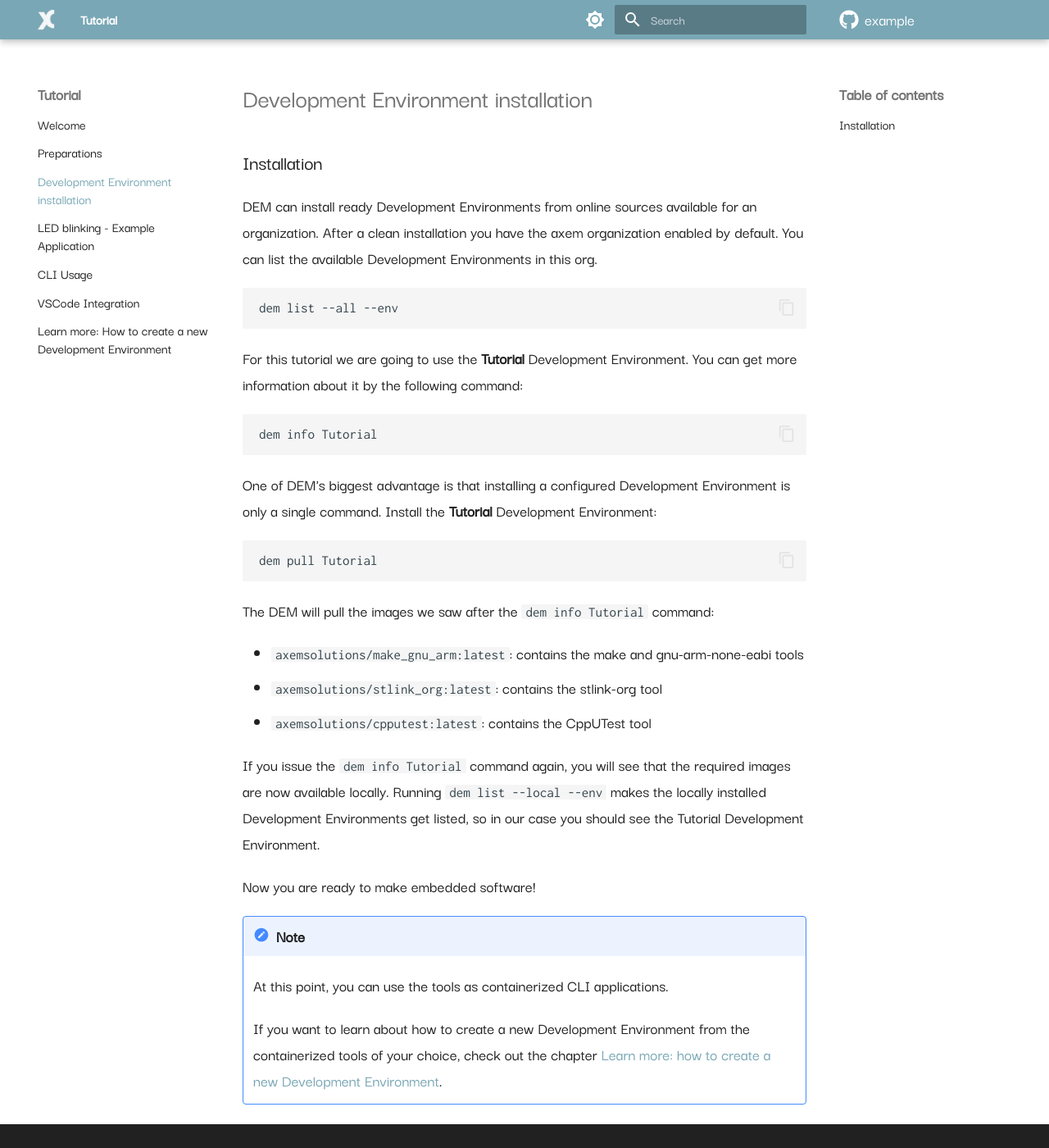
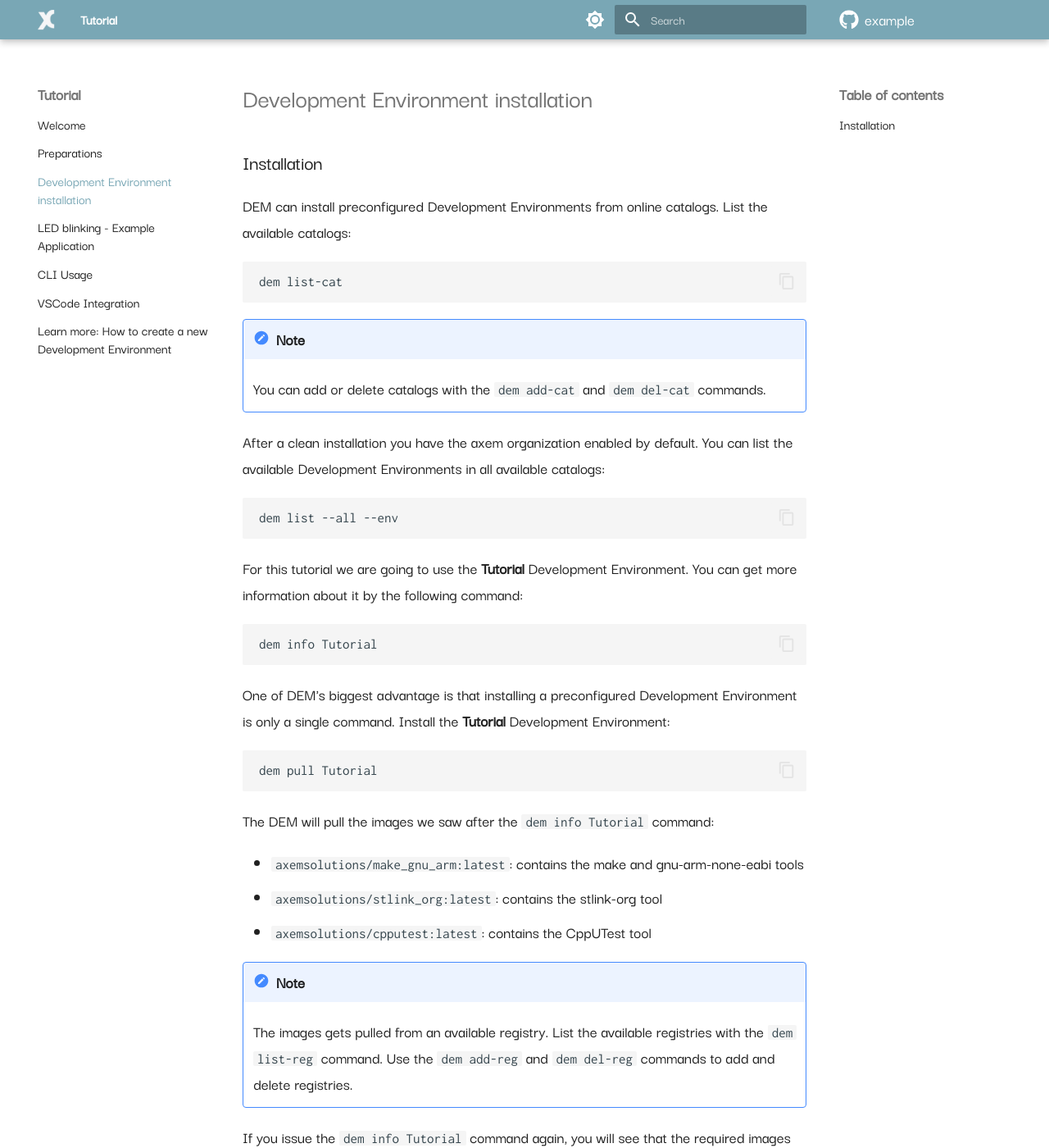
Before and after one commit to axem-solutions/example, an MkDocs documentation site: the page built from docs/dev_env.md, in a window 1280 px wide and 1400 px high. Shown: the whole window at 82% size. Built offline with MkDocs 1.6.1 and Material for MkDocs 9.7.7, drawn with Linux system fonts in a browser that asks for light colours; comment, search, counter and statistics services are not loaded.

Commit message:
Extended with the registry and catalog management related command.

```diff
--- a/docs/dev_env.md
+++ b/docs/dev_env.md
@@ -2,9 +2,17 @@
 
 ## Installation
 
-DEM can install ready Development Environments from online sources available for an organization.
-After a clean installation you have the axem organization enabled by default. You can list the
-available Development Environments in this org.
+DEM can install preconfigured Development Environments from online catalogs. List the available
+catalogs:
+
+    dem list-cat
+
+!!! note
+
+    You can add or delete catalogs with the `dem add-cat` and `dem del-cat` commands.
+
+After a clean installation you have the axem organization enabled by default.
+You can list the available Development Environments in all available catalogs:
 
     dem list --all --env
 
@@ -13,7 +21,7 @@ information about it by the following command:
 
     dem info Tutorial
 
-One of DEM's biggest advantage is that installing a configured Development Environment is only a
+One of DEM's biggest advantage is that installing a preconfigured Development Environment is only a
 single command. Install the **Tutorial** Development Environment:
 
     dem pull Tutorial
@@ -23,6 +31,12 @@ The DEM will pull the images we saw after the `dem info Tutorial` command:
 - `axemsolutions/make_gnu_arm:latest`: contains the make and gnu-arm-none-eabi tools
 - `axemsolutions/stlink_org:latest`: contains the stlink-org tool
 - `axemsolutions/cpputest:latest`: contains the CppUTest tool
+
+!!! note
+
+    The images gets pulled from an available registry. List the available registries with the
+    `dem list-reg` command. Use the `dem add-reg` and `dem del-reg` commands to add and delete
+    registries.
 
 If you issue the `dem info Tutorial` command again, you will see that the required images are now
 available locally. Running `dem list --local --env` makes the locally installed Development
```
